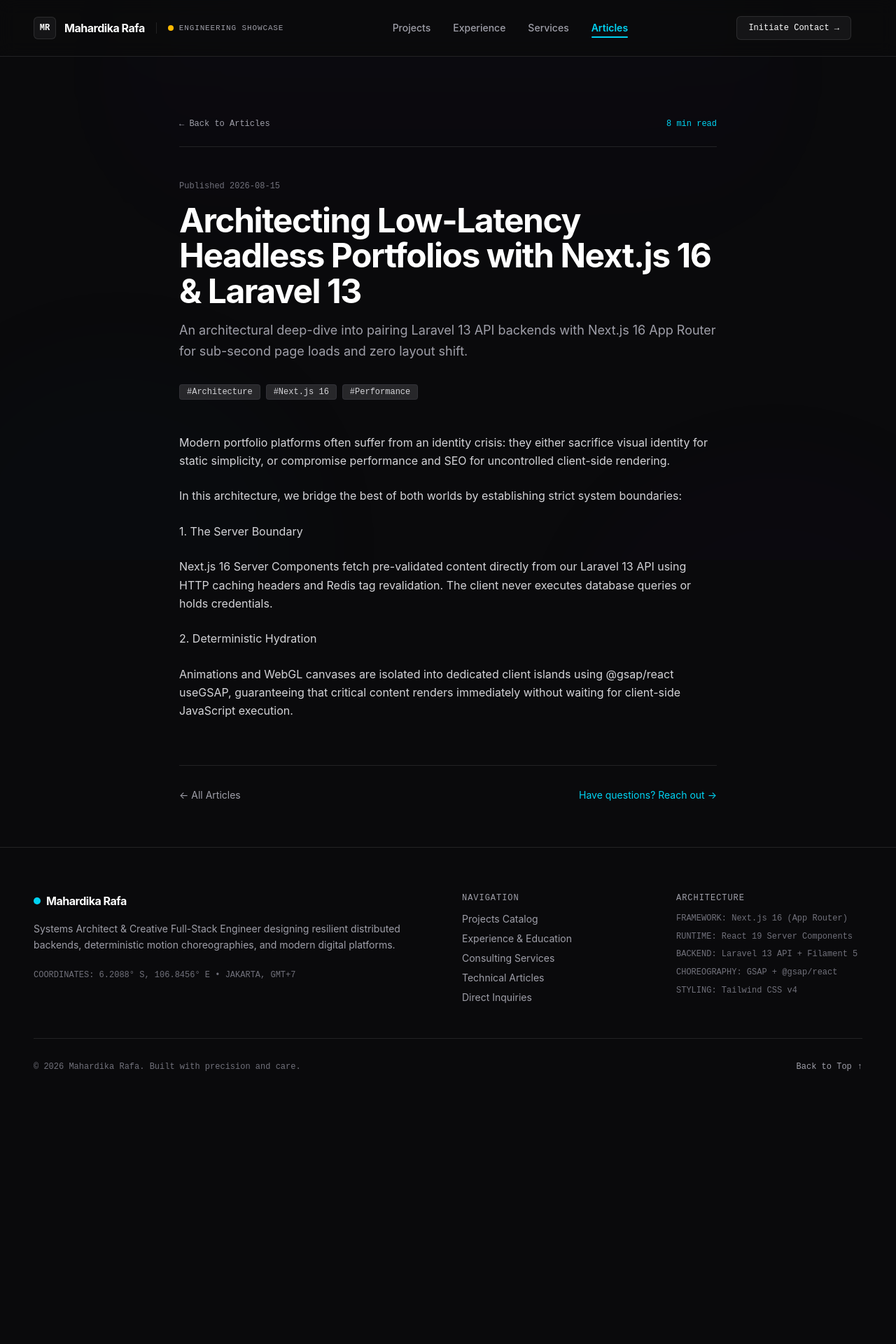
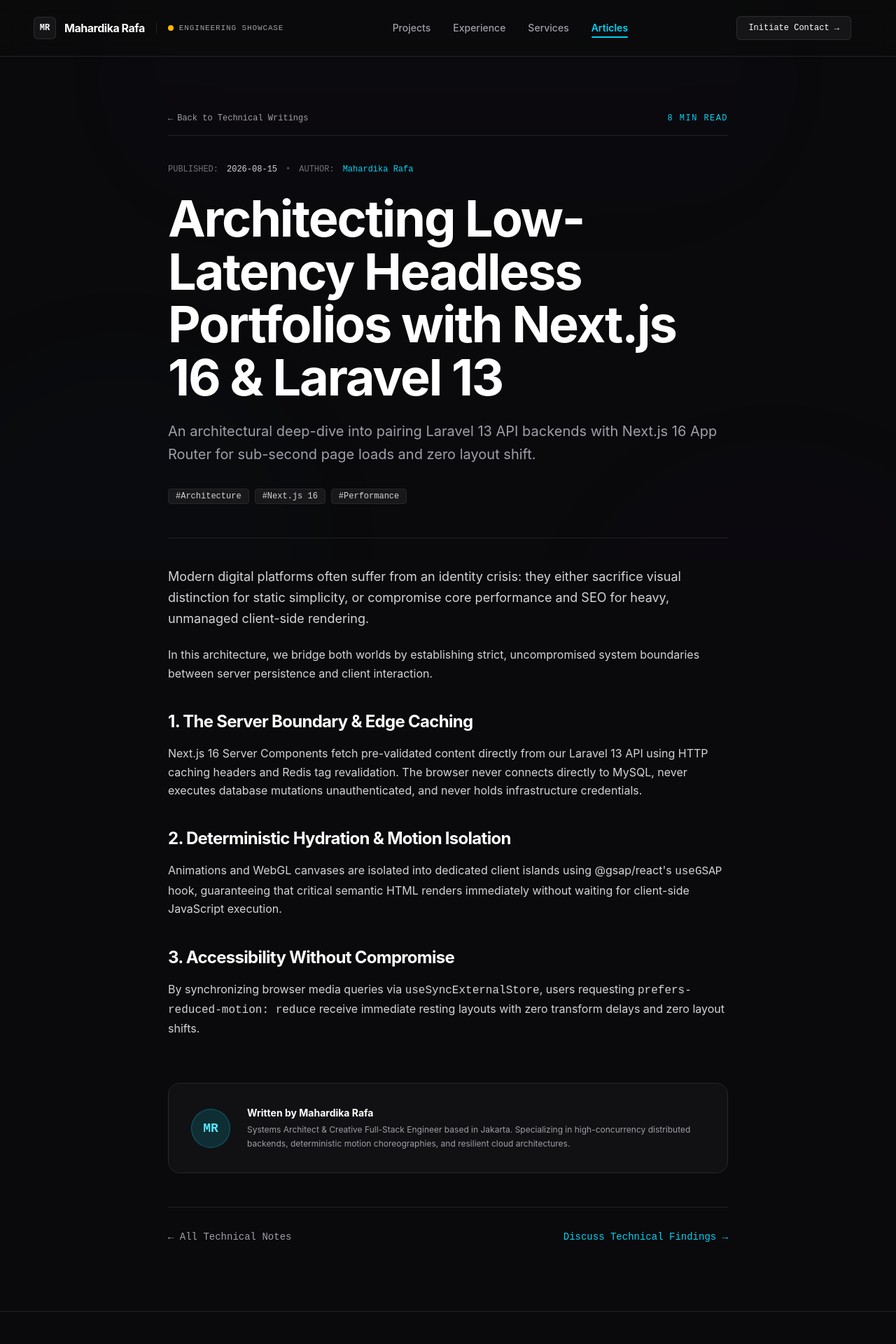
Before and after one commit to mhrdkrafa/new_portofolio, a Next.js app in the folder apps/web/: page /articles/architecting-low-latency-headless-portfolios in a window 1280 px wide. Shown: the top 1920 px of the page at 70% size. Before the commit the page ends 1596 px from the top, so only its background shows below. Built offline with nearby package versions, Linux system fonts and the light colour scheme; no server answers.

Commit message:
Article detail

```diff
--- a/apps/web/app/(public)/articles/[slug]/page.tsx
+++ b/apps/web/app/(public)/articles/[slug]/page.tsx
@@ -3,6 +3,7 @@ import { notFound } from "next/navigation";
 import type { Metadata } from "next";
 import { portfolioApi } from "@/lib/api/client";
 import { constructMetadata } from "@/lib/seo/metadata";
+import { Display, Text } from "@/components/ui/Typography";
 import type { Article } from "@/types/api";
 
 interface ArticleDetailPageProps {
@@ -20,7 +21,7 @@ export async function generateMetadata(props: ArticleDetailPageProps): Promise<M
 
   return constructMetadata({
     title: `${title} — Technical Essay`,
-    description: `Read the architectural deep-dive: ${title}.`,
+    description: `Read the architectural deep-dive: ${title}. Authored by Mahardika Rafa.`,
     canonical: `/articles/${slug}`,
   });
 }
@@ -40,18 +41,59 @@ export default async function ArticleDetailPage(props: ArticleDetailPageProps) {
         title: "Architecting Low-Latency Headless Portfolios with Next.js 16 & Laravel 13",
         slug: "architecting-low-latency-headless-portfolios",
         excerpt: "An architectural deep-dive into pairing Laravel 13 API backends with Next.js 16 App Router for sub-second page loads and zero layout shift.",
-        body: `<p>Modern portfolio platforms often suffer from an identity crisis: they either sacrifice visual identity for static simplicity, or compromise performance and SEO for uncontrolled client-side rendering.</p>
-        <p>In this architecture, we bridge the best of both worlds by establishing strict system boundaries:</p>
-        <h3>1. The Server Boundary</h3>
-        <p>Next.js 16 Server Components fetch pre-validated content directly from our Laravel 13 API using HTTP caching headers and Redis tag revalidation. The client never executes database queries or holds credentials.</p>
-        <h3>2. Deterministic Hydration</h3>
-        <p>Animations and WebGL canvases are isolated into dedicated client islands using @gsap/react useGSAP, guaranteeing that critical content renders immediately without waiting for client-side JavaScript execution.</p>`,
+        body: `<p class="text-lg leading-relaxed text-zinc-300 mb-6">Modern digital platforms often suffer from an identity crisis: they either sacrifice visual distinction for static simplicity, or compromise core performance and SEO for heavy, unmanaged client-side rendering.</p>
+        <p class="leading-relaxed text-zinc-300 mb-6">In this architecture, we bridge both worlds by establishing strict, uncompromised system boundaries between server persistence and client interaction.</p>
+
+        <h2 class="text-2xl font-bold font-display text-white mt-10 mb-4 tracking-tight">1. The Server Boundary & Edge Caching</h2>
+        <p class="leading-relaxed text-zinc-300 mb-6">Next.js 16 Server Components fetch pre-validated content directly from our Laravel 13 API using HTTP caching headers and Redis tag revalidation. The browser never connects directly to MySQL, never executes database mutations unauthenticated, and never holds infrastructure credentials.</p>
+
+        <h2 class="text-2xl font-bold font-display text-white mt-10 mb-4 tracking-tight">2. Deterministic Hydration & Motion Isolation</h2>
+        <p class="leading-relaxed text-zinc-300 mb-6">Animations and WebGL canvases are isolated into dedicated client islands using @gsap/react's <code>useGSAP</code> hook, guaranteeing that critical semantic HTML renders immediately without waiting for client-side JavaScript execution.</p>
+
+        <h2 class="text-2xl font-bold font-display text-white mt-10 mb-4 tracking-tight">3. Accessibility Without Compromise</h2>
+        <p class="leading-relaxed text-zinc-300 mb-6">By synchronizing browser media queries via <code>useSyncExternalStore</code>, users requesting <code>prefers-reduced-motion: reduce</code> receive immediate resting layouts with zero transform delays and zero layout shifts.</p>`,
         reading_time: 8,
         status: "published",
         published_at: "2026-08-15",
         tags: [
           { id: 1, name: "Architecture", slug: "architecture" },
           { id: 2, name: "Next.js 16", slug: "nextjs-16" },
+          { id: 3, name: "Performance", slug: "performance" },
+        ],
+      };
+    } else if (slug === "deterministic-scroll-choreography-gsap-react-19") {
+      article = {
+        id: 2,
+        title: "Deterministic Scroll Choreography with GSAP and React 19 Server Components",
+        slug: "deterministic-scroll-choreography-gsap-react-19",
+        excerpt: "Patterns for managing complex scroll-bound animation timelines without compromising hydration performance or accessibility.",
+        body: `<p class="text-lg leading-relaxed text-zinc-300 mb-6">Complex scroll-driven choreography often introduces subtle bugs: hydration mismatches, orphaned event listeners during client-side route changes, and jank on lower-end mobile devices.</p>
+        <p class="leading-relaxed text-zinc-300 mb-6">Using React 19 with GSAP 3's official <code>@gsap/react</code> wrapper, we scope all timeline allocations to specific ref boundaries. Whenever a component unmounts, GSAP automatically kills triggers and resets styles.</p>
+        <h2 class="text-2xl font-bold font-display text-white mt-10 mb-4 tracking-tight">Managing Viewport Culling</h2>
+        <p class="leading-relaxed text-zinc-300 mb-6">By pairing <code>ScrollTrigger</code> with native <code>IntersectionObserver</code> listeners, non-visible sections immediately suspend active requestAnimationFrame loops, returning CPU and GPU utilization to near zero.</p>`,
+        reading_time: 6,
+        status: "published",
+        published_at: "2026-07-22",
+        tags: [
+          { id: 4, name: "GSAP", slug: "gsap" },
+          { id: 5, name: "React 19", slug: "react-19" },
+          { id: 6, name: "Motion", slug: "motion" },
+        ],
+      };
+    } else if (slug === "scaling-mysql-sharding-redis-streams") {
+      article = {
+        id: 3,
+        title: "Scaling MySQL 8 Sharding and Redis Streams to 45k Ops/Sec",
+        slug: "scaling-mysql-sharding-redis-streams",
+        excerpt: "Lessons learned while designing transactional settlement pipelines that survive high-concurrency spikes without distributed deadlocks.",
+        body: `<p class="text-lg leading-relaxed text-zinc-300 mb-6">When financial order volume exceeds 40,000 transactions per second, standard relational database architectures degrade rapidly into lock contention and disk I/O bottlenecks.</p>
+        <p class="leading-relaxed text-zinc-300 mb-6">In this retrospective, we break down how sharded MySQL 8 clusters combined with Redis Streams consumer groups enabled sub-millisecond settlement confirmation with optimistic locking.</p>`,
+        reading_time: 11,
+        status: "published",
+        published_at: "2026-05-18",
+        tags: [
+          { id: 1, name: "Architecture", slug: "architecture" },
+          { id: 7, name: "Distributed Systems", slug: "distributed-systems" },
           { id: 3, name: "Performance", slug: "performance" },
         ],
       };
@@ -63,31 +105,45 @@ export default async function ArticleDetailPage(props: ArticleDetailPageProps) {
   }
 
   return (
-    <article className="min-h-screen p-8 md:p-16 max-w-4xl mx-auto">
-      <div className="py-6 border-b border-white/10 mb-12 flex justify-between items-center">
-        <Link href="/articles" className="text-xs font-mono text-zinc-400 hover:text-white transition-colors">
-          ← Back to Articles
+    <article className="min-h-screen px-6 sm:px-8 md:px-12 max-w-4xl mx-auto pt-16 pb-24">
+      {/* Breadcrumbs Navigation */}
+      <div className="py-4 border-b border-white/10 mb-10 flex justify-between items-center">
+        <Link
+          href="/articles"
+          className="text-xs font-mono text-zinc-400 hover:text-cyan-400 transition-colors flex items-center gap-1.5"
+        >
+          <span>←</span>
+          <span>Back to Technical Writings</span>
         </Link>
-        <span className="text-xs font-mono text-cyan-400">{article.reading_time} min read</span>
+        <span className="text-xs font-mono text-cyan-400 uppercase tracking-widest">
+          {article.reading_time} MIN READ
+        </span>
       </div>
 
-      <header className="space-y-4 mb-12">
-        <div className="text-xs font-mono text-zinc-500">
-          Published {article.published_at}
+      {/* Article Header */}
+      <header className="space-y-6 mb-12">
+        <div className="flex flex-wrap items-center gap-3 text-xs font-mono text-zinc-400">
+          <span className="text-zinc-500">PUBLISHED:</span>
+          <span className="text-zinc-300">{article.published_at}</span>
+          <span className="text-zinc-600">•</span>
+          <span className="text-zinc-500">AUTHOR:</span>
+          <span className="text-cyan-400">Mahardika Rafa</span>
         </div>
-        <h1 className="text-3xl sm:text-5xl font-bold tracking-tight text-white leading-tight">
+
+        <Display size="xl" className="text-white tracking-tight leading-tight">
           {article.title}
-        </h1>
-        <p className="text-lg text-zinc-400 leading-relaxed">
+        </Display>
+
+        <Text size="lg" variant="secondary" className="leading-relaxed text-zinc-300">
           {article.excerpt}
-        </p>
+        </Text>
 
         {article.tags && article.tags.length > 0 && (
-          <div className="flex flex-wrap gap-2 pt-4">
+          <div className="flex flex-wrap gap-2 pt-2">
             {article.tags.map((tag) => (
               <span
                 key={tag.id}
-                className="px-2.5 py-0.5 rounded text-xs font-mono bg-zinc-800 text-zinc-300 border border-zinc-700/50"
+                className="px-2.5 py-0.5 rounded text-xs font-mono bg-zinc-900 text-zinc-300 border border-zinc-800"
               >
                 #{tag.name}
               </span>
@@ -96,17 +152,38 @@ export default async function ArticleDetailPage(props: ArticleDetailPageProps) {
         )}
       </header>
 
+      {/* Article Body */}
       <section
-        className="prose prose-invert max-w-none text-zinc-300 leading-relaxed space-y-6"
+        className="border-t border-white/10 pt-10 font-body text-zinc-300 leading-relaxed space-y-6"
         dangerouslySetInnerHTML={{ __html: article.body }}
       />
 
-      <div className="mt-16 pt-8 border-t border-white/10 flex justify-between items-center">
-        <Link href="/articles" className="text-sm text-zinc-400 hover:text-white transition-colors">
-          ← All Articles
+      {/* Author Bio Box */}
+      <div className="mt-16 p-8 rounded-2xl bg-zinc-900/50 border border-zinc-800 flex flex-col sm:flex-row items-start sm:items-center gap-6">
+        <div className="w-14 h-14 rounded-full bg-cyan-400/15 border border-cyan-400/30 flex items-center justify-center font-mono font-bold text-cyan-300 text-lg flex-shrink-0">
+          MR
+        </div>
+        <div className="space-y-1">
+          <div className="text-sm font-bold font-display text-white">Written by Mahardika Rafa</div>
+          <p className="text-xs text-zinc-400 font-body leading-relaxed">
+            Systems Architect & Creative Full-Stack Engineer based in Jakarta. Specializing in high-concurrency distributed backends, deterministic motion choreographies, and resilient cloud architectures.
+          </p>
+        </div>
+      </div>
+
+      {/* Bottom Navigation */}
+      <div className="mt-12 pt-8 border-t border-white/10 flex justify-between items-center">
+        <Link
+          href="/articles"
+          className="text-sm font-mono text-zinc-400 hover:text-white transition-colors"
+        >
+          ← All Technical Notes
         </Link>
-        <Link href="/contact" className="text-sm text-cyan-400 hover:text-cyan-300 transition-colors">
-          Have questions? Reach out →
+        <Link
+          href="/contact"
+          className="text-sm font-mono text-cyan-400 hover:text-cyan-300 transition-colors"
+        >
+          Discuss Technical Findings →
         </Link>
       </div>
     </article>
```
Also changed, not shown: 1 other file (tests, documents, lock files or other folders).
